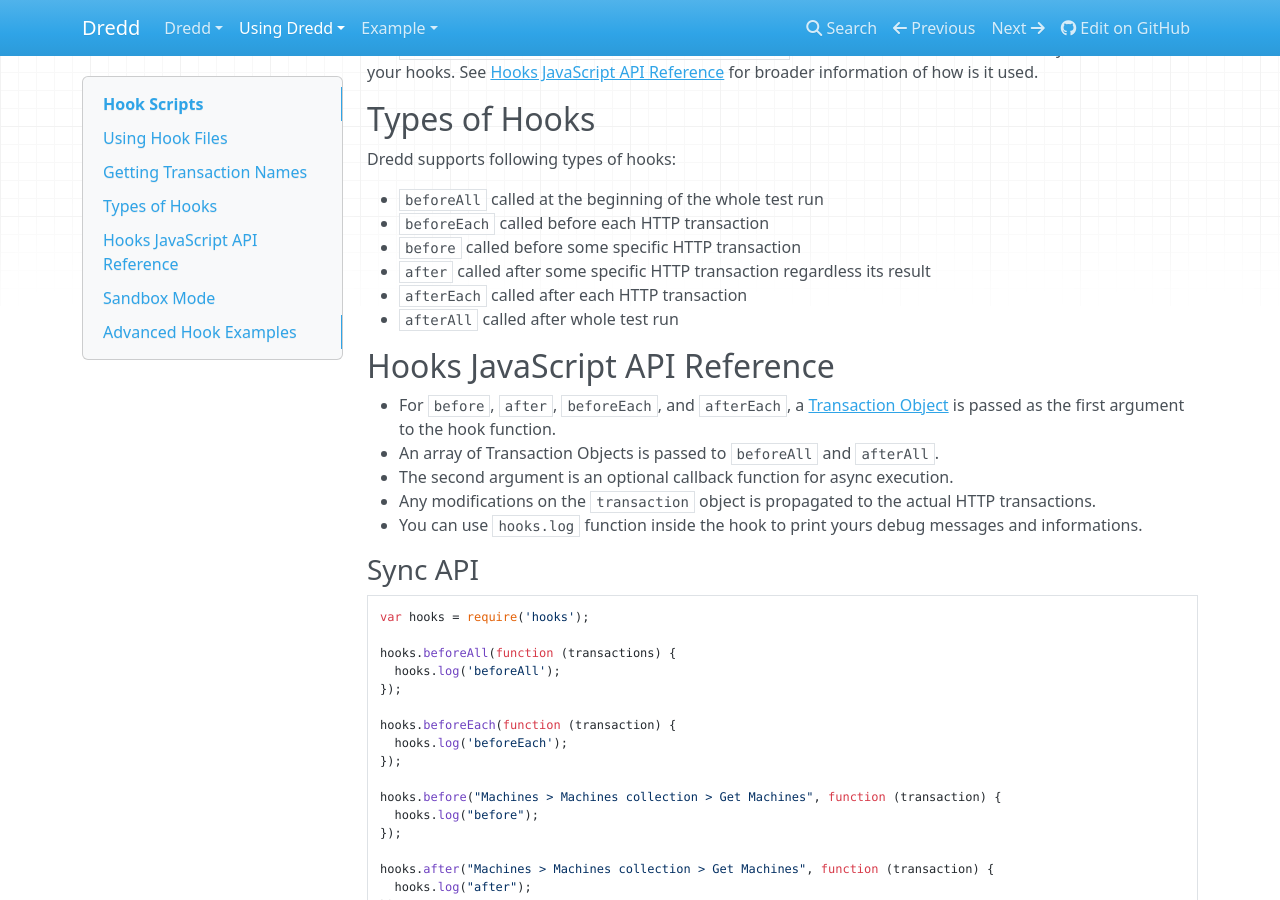
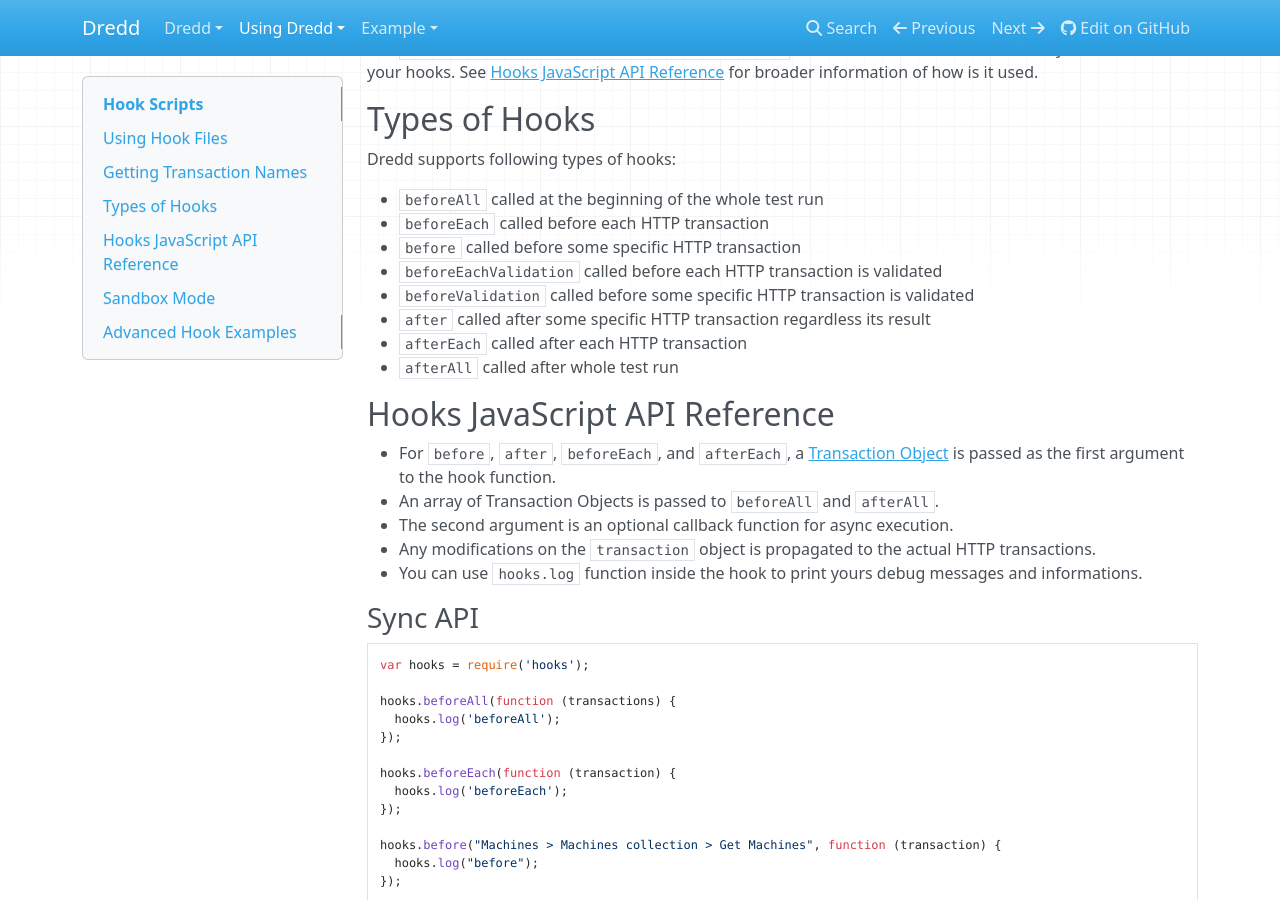
Before and after one commit to apiaryio/dredd, an MkDocs documentation site: the page built from docs/hooks.md, in a window 1280 px wide and 900 px high, scrolled down 1215 px. Built offline with MkDocs 1.6.1, drawn with Linux system fonts in a browser that asks for light colours; nearby versions of some CDN libraries; old or Windows-style settings are respelled for this version of MkDocs.

Commit message:
New hooks: `beforeValidation` and `beforeEachValidation`
These hooks fire after Dredd has received a response from the server, but
before it is handed off to gavel. If you need to make modifications to the
response before validation, these are the hooks for you.

```diff
--- a/docs/hooks.md
+++ b/docs/hooks.md
@@ -66,6 +66,8 @@
 - `beforeAll` called at the beginning of the whole test run
 - `beforeEach` called before each HTTP transaction
 - `before` called before some specific HTTP transaction
+- `beforeEachValidation` called before each HTTP transaction is validated
+- `beforeValidation` called before some specific HTTP transaction is validated
 - `after` called after some specific HTTP transaction regardless its result
 - `afterEach` called after each HTTP transaction
 - `afterAll` called after whole test run
```
Also changed, not shown: 4 other files.
